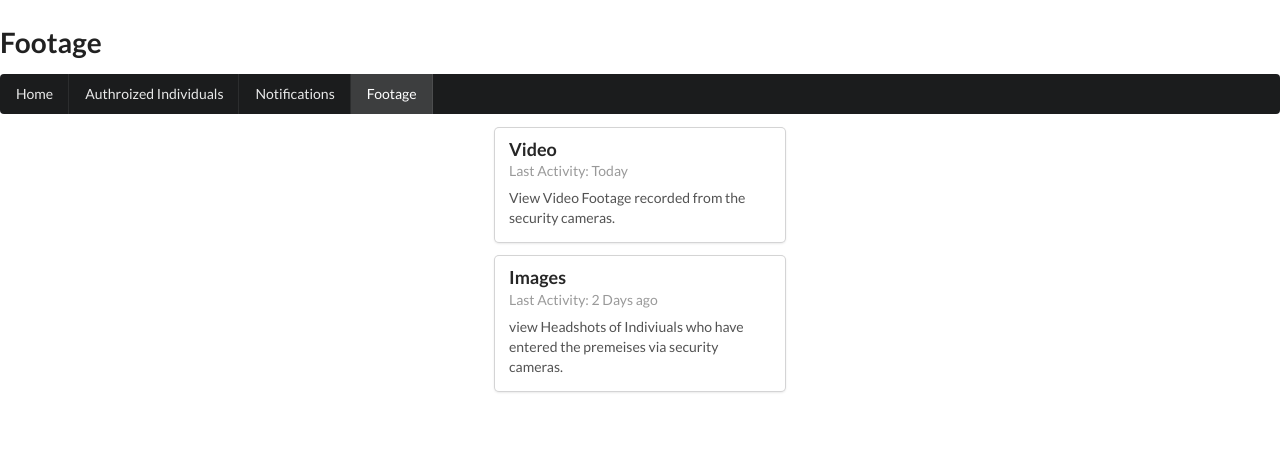
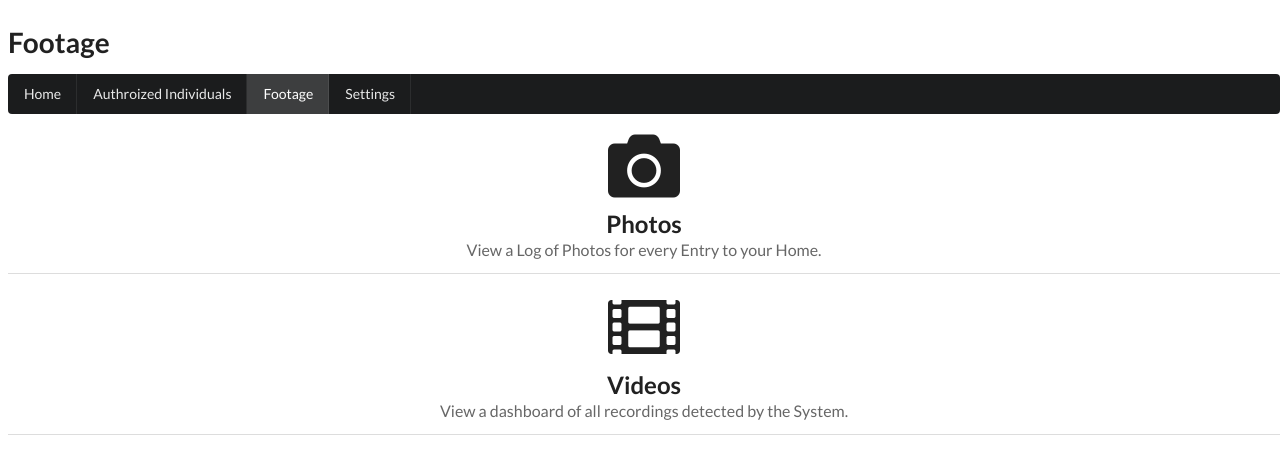
Before and after one commit to Capstone-Projects-2020-Spring/Facial-Recognition-WelcomeIn, a Next.js app in the folder appJS/: page /footage in a window 1280 px wide. Shown: the top 474 px of the page. Built offline with nearby package versions, Linux system fonts and the light colour scheme.

Commit message:
real revamp

```diff
--- a/appJS/pages/footage.js
+++ b/appJS/pages/footage.js
@@ -3,7 +3,10 @@ import React from 'react'
 
 function Footage() {
 
-  return <div>
+  return (
+
+    <div style={{ paddingLeft: '8px' }}>
+  <div>
     <link rel="stylesheet" href="//cdn.jsdelivr.net/npm/semantic-ui@2.4.2/dist/semantic.min.css" />
 
     <h1 class="ui header">Footage</h1>
@@ -18,46 +21,48 @@ function Footage() {
           Authroized Individuals
             </a>
       </Link>
-      <a className="item">
-        Notifications
-      </a>
-      <a class="active item">
+      <Link href="/footage" >
+      <a className="active item">
         Footage
       </a>
+      </Link>
+     <Link href="/settings">
+     <a class="item">
+        Settings
+      </a>
+     </Link>
+
     </div>
-    <div>
+    <div style={{ paddingTop: '16px' }} class="ui center aligned grid">
+          <h2 class="ui icon header">
+            <Link href="/photos"><i class="camera icon"></i></Link>
+            <div class="content">
+              Photos
+    <div class="sub header">View a Log of Photos for every Entry to your Home.</div>
+            </div>
+          </h2>
+        </div>
+
+        <div class="ui divider"></div>
+        <div style={{ paddingTop: '16px' }} class="ui center aligned grid">
+          <h2 class="ui icon header">
+            <Link href="/video"><i class="film icon"></i></Link>
+            <div class="content">
+              Videos
+    <div class="sub header">View a dashboard of all recordings detected by the System.</div>
+            </div>
+          </h2>
+        </div>
+
+        <div class="ui divider"></div>
 
 
-      <div class="ui centered card">
-        <div class="content">
-
-
-          <Link href="/video">
-            <div class="header">Video</div>
-          </Link>
-          <div class="meta">Last Activity: Today</div>
-          <div class="description">
-            <p>View Video Footage recorded from the security cameras.</p>
-          </div>
-        </div>
-      </div>
-
-
-
-      <div class="ui centered card">
-        <div class="content">
-        <Link href="/images">
-            <div class="header">Images</div>
-          </Link>
-          <div class="meta">Last Activity: 2 Days ago</div>
-          <div class="description">
-            <p>view Headshots of Indiviuals who have entered the premeises via security cameras.</p>
-          </div>
-        </div>
-      </div>
+    <div>
 
     </div>
   </div>
+  </div>
+  )
 }
 
 export default Footage
```
Also changed, not shown: appJS/pages/settings.js (+5 -5 lines), appJS/pages/users.js (+56 -69 lines).
